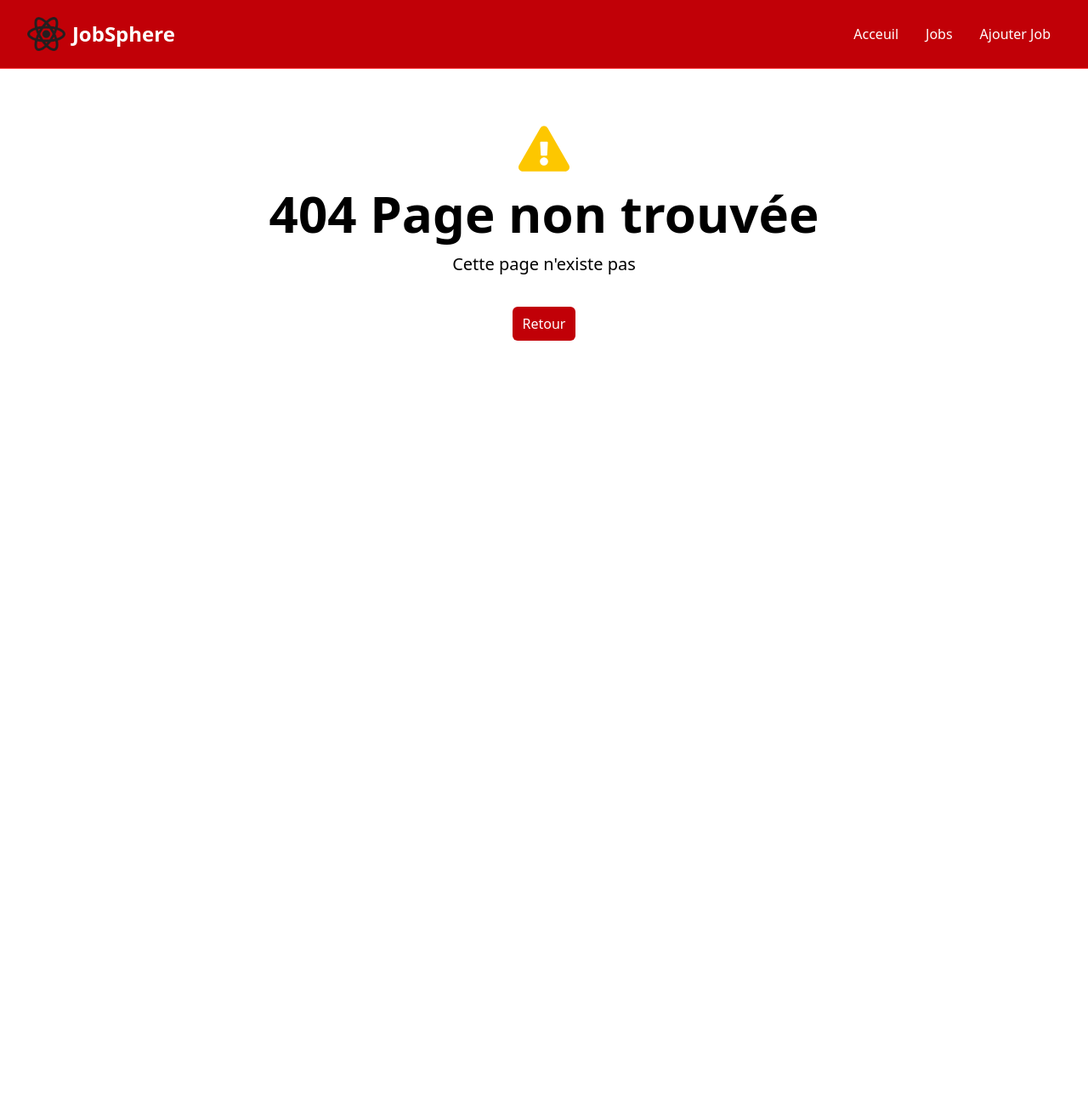
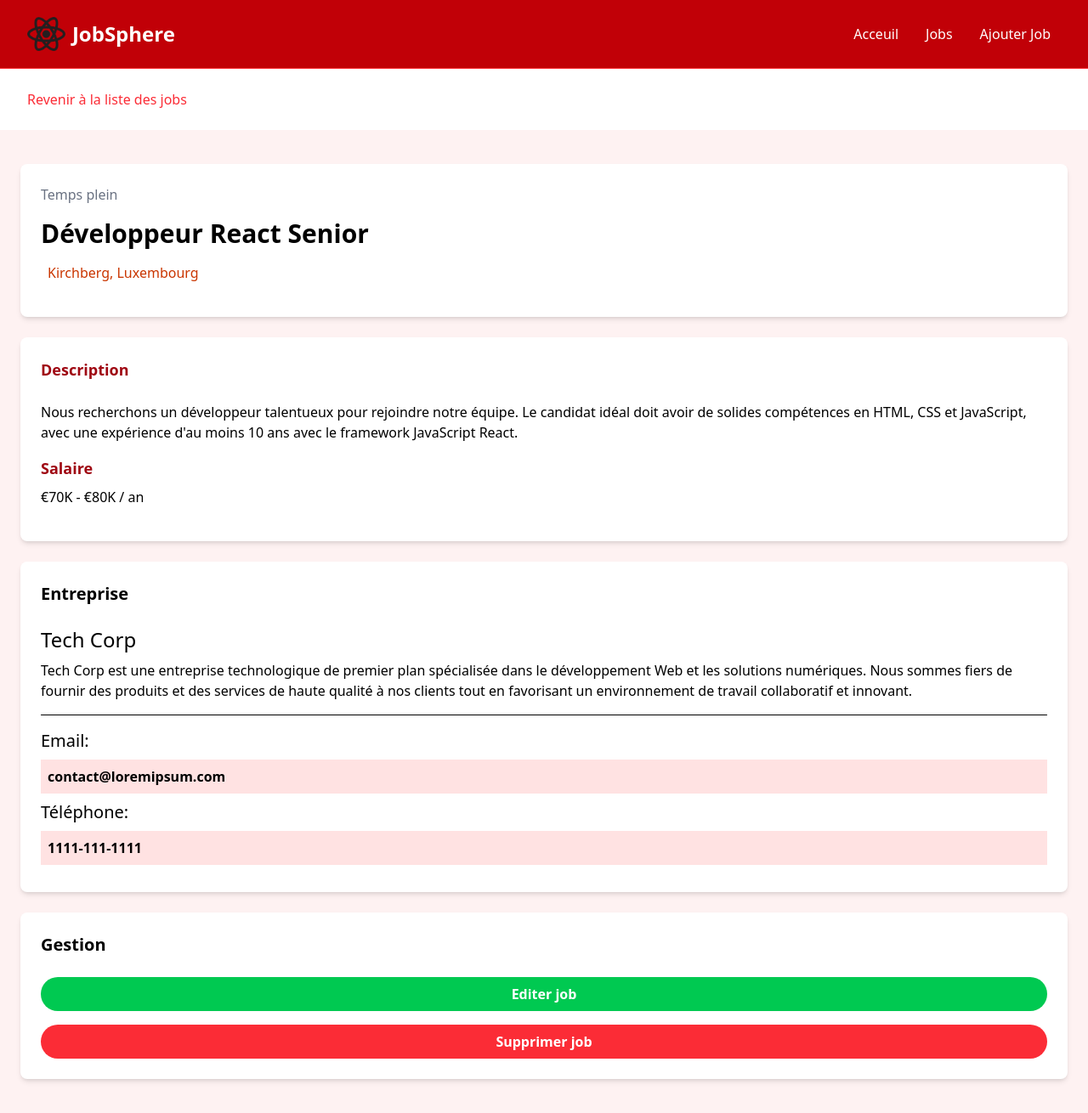
Before and after one commit to GutoRech1990/Coding---JavaScript-Framworks, a React (Vite) app in the folder react-jobsphere/: page /job in a window 1280 px wide. Before the commit this address had no page. Shown: the whole page at 85% size. Before the commit the page ends 800 px from the top, so only its background shows below. Built offline with nearby package versions, Linux system fonts and the light colour scheme.

Commit message:
new-commit

```diff
--- a/react-jobsphere/src/App.jsx
+++ b/react-jobsphere/src/App.jsx
@@ -4,6 +4,7 @@ import HomePage from "./pages/HomePage";
 import MainLayout from "./layouts/MainLayout";
 import JobsPage from "./pages/JobsPage";
 import NotFoundPage from "./pages/NotFoundPage";
+import JobPage from "./pages/JobPage";
 
 const router = createBrowserRouter(
   createRoutesFromElements(
@@ -11,6 +12,7 @@ const router = createBrowserRouter(
       <Route index element={<HomePage/>}/>
       <Route path="/jobs" element={<JobsPage/>}/>
       <Route path="*" element={<NotFoundPage/>}/>
+      <Route path="/job" element={<JobPage/>}/>
     </Route>
 
   )
--- a/react-jobsphere/src/components/JobList.jsx
+++ b/react-jobsphere/src/components/JobList.jsx
@@ -35,7 +35,7 @@ const JobList = ({ job }) => {
                             {job.location}
                         </div>
                         <a
-                            href="job.html"
+                            href="/job"
                             className="h-[36px] bg-red-500 hover:bg-red-600 text-white px-4 py-2 rounded-lg text-center text-sm"
                         >
                             Lire plus
--- a/react-jobsphere/src/components/JobListItem.jsx
+++ b/react-jobsphere/src/components/JobListItem.jsx
@@ -11,7 +11,8 @@ const JobListItem = ({ isHome = false }) => {
     useEffect(() => {
         const fetchData = async () => {
             try {
-                const response = await fetch("http://localhost:8000/jobs");
+                const apiUrl = isHome ? "http://localhost:8000/jobs?_limit=3" : "http://localhost:8000/jobs";
+                const response = await fetch(apiUrl);
                 const result = await response.json();
                 setJobs(result);
             }
@@ -23,7 +24,8 @@ const JobListItem = ({ isHome = false }) => {
             }
         };
         fetchData();
-    }, [])
+    })
+
     const titre = isHome ? "Jobs recent" : "Liste des jobs";
     return (
         <div>
@@ -32,9 +34,9 @@ const JobListItem = ({ isHome = false }) => {
                     <h2 className="text-3xl font-bold text-red-500 mb-6 text-center">
                         {titre}
                     </h2>
-                        {loading ? (<Spinner loading={loading}/>) : (<div className="grid grid-cols-1 md:grid-cols-3 gap-6">{jobs.map((job) => (
-                            <JobList key={job.id} job={job} />
-                        ))}</div>)}
+                    {loading ? (<Spinner loading={loading} />) : (<div className="grid grid-cols-1 md:grid-cols-3 gap-6">{jobs.map((job) => (
+                        <JobList key={job.id} job={job} />
+                    ))}</div>)}
                 </div>
             </section>
         </div>
--- /dev/null
+++ b/react-jobsphere/src/pages/JobPage.jsx
@@ -0,0 +1,97 @@
+const JobPage = () => {
+    return (
+        <div>
+            <section>
+                <div className="container m-auto py-6 px-6">
+                    <a
+                        href="/jobs.html"
+                        className="text-red-500 hover:text-red-600 flex items-center"
+                    >
+                        <i className="fas fa-arrow-left mr-2"></i> Revenir à la liste des jobs
+                    </a>
+                </div>
+            </section>
+
+            <section className="bg-red-50">
+                <div className="container m-auto py-10 px-6">
+                    <div className="grid grid-cols-1 md:grid-cols-70/30 w-full gap-6">
+                        <main>
+                            <div
+                                className="bg-white p-6 rounded-lg shadow-md text-center md:text-left"
+                            >
+                                <div className="text-gray-500 mb-4">Temps plein</div>
+                                <h1 className="text-3xl font-bold mb-4">
+                                    Développeur React Senior
+                                </h1>
+                                <div
+                                    className="text-gray-500 mb-4 flex align-middle justify-center md:justify-start"
+                                >
+                                    <i
+                                        className="fa-solid fa-location-dot text-lg text-orange-700 mr-2"
+                                    ></i>
+                                    <p className="text-orange-700">Kirchberg, Luxembourg</p>
+                                </div>
+                            </div>
+
+                            <div className="bg-white p-6 rounded-lg shadow-md mt-6">
+                                <h3 className="text-red-800 text-lg font-bold mb-6">
+                                    Description
+                                </h3>
+
+                                <p className="mb-4">
+                                    Nous recherchons un développeur talentueux pour rejoindre notre équipe. Le candidat idéal doit avoir de solides compétences en HTML, CSS et JavaScript, avec une expérience d'au moins 10 ans avec le framework JavaScript React.
+                                </p>
+
+                                <h3 className="text-red-800 text-lg font-bold mb-2">Salaire</h3>
+
+                                <p className="mb-4">€70K - €80K / an</p>
+                            </div>
+                        </main>
+
+                        {/* <!-- Sidebar --> */}
+                        <aside>
+                            <div className="bg-white p-6 rounded-lg shadow-md">
+                                <h3 className="text-xl font-bold mb-6">Entreprise</h3>
+
+                                <h2 className="text-2xl">Tech Corp</h2>
+
+                                <p className="my-2">
+                                    Tech Corp est une entreprise technologique de premier plan spécialisée dans le développement Web et les solutions numériques. Nous sommes fiers de fournir des produits et des services de haute qualité à nos clients tout en favorisant un environnement de travail collaboratif et innovant.
+                                </p>
+
+                                <hr className="my-4" />
+
+                                <h3 className="text-xl">Email:</h3>
+
+                                <p className="my-2 bg-red-100 p-2 font-bold">
+                                    contact@loremipsum.com
+                                </p>
+
+                                <h3 className="text-xl">Téléphone:</h3>
+
+                                <p className="my-2 bg-red-100 p-2 font-bold">1111-111-1111</p>
+                            </div>
+
+
+                            <div className="bg-white p-6 rounded-lg shadow-md mt-6">
+                                <h3 className="text-xl font-bold mb-6">Gestion</h3>
+                                <a
+                                    href="/add-job.html"
+                                    className="bg-green-500 hover:bg-green-600 text-white text-center font-bold py-2 px-4 rounded-full w-full focus:outline-none focus:shadow-outline mt-4 block"
+                                >Editer job</a
+                                >
+                                <button
+                                    className="bg-red-500 hover:bg-red-600 text-white font-bold py-2 px-4 rounded-full w-full focus:outline-none focus:shadow-outline mt-4 block"
+                                >
+                                    Supprimer job
+                                </button>
+                            </div>
+                        </aside>
+                    </div>
+                </div>
+            </section>
+        </div>
+    )
+}
+
+export default JobPage
```
